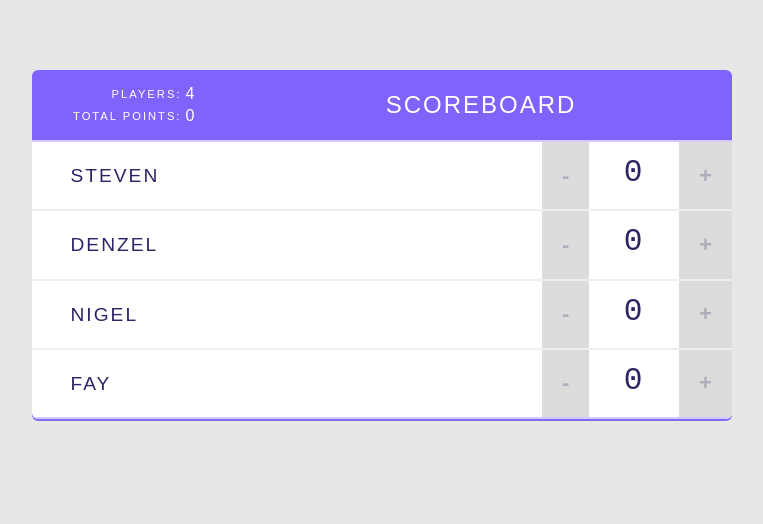
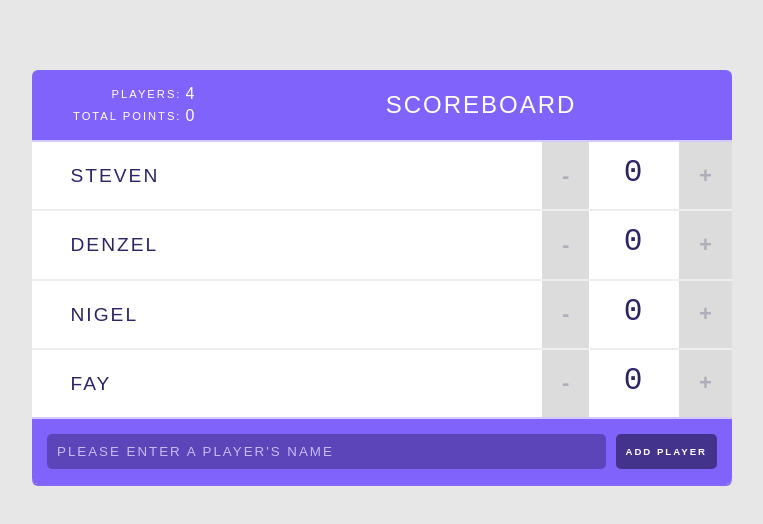
Before and after one commit to Teatoller/skoreboard, a React (Create React App) app: page / in a window 1280 px wide. Shown: the top 524 px of the page, without its empty margins (258-1021 px from the left). Built offline with nearby package versions, Linux system fonts and the light colour scheme.

Commit message:
(Add Player): Implement form to add player
- create add player class component
- add form element
- add button
- add form component to App
- add event listener to form input change

[Starts #006]

```diff
--- /dev/null
+++ b/src/components/AddPlayerForm.js
@@ -0,0 +1,33 @@
+import React, { Component } from "react";
+
+class AddPlayerForm extends Component {
+  constructor() {
+    super();
+    this.state = {
+      value: ""
+    };
+    this.handleValueChange = this.handleValueChange.bind(this);
+  }
+
+  handleValueChange = e => {
+    this.setState({ value: e.target.value });
+  };
+
+  render() {
+    console.log(this.state.value);
+    return (
+      <form>
+        <input
+          type="text"
+          value={this.state.value}
+          onChange={this.handleValueChange}
+          placeholder="Please enter a player's name"
+        />
+
+        <input type="submit" value="Add Player" />
+      </form>
+    );
+  }
+}
+
+export default AddPlayerForm;
--- a/src/components/App.js
+++ b/src/components/App.js
@@ -1,9 +1,12 @@
 import React, { Component } from "react";
 import Header from "./Header";
 import Player from "./Player";
+import AddPlayerForm from "./AddPlayerForm";
 
 class App extends Component {
-  state = {
+  constructor() {
+    super();
+    this.state = {
       players: [
         {
           name: "Steven",
@@ -27,6 +30,7 @@
         }
       ]
     };
+  }
 
   handleScoreChange = (index, delta) => {
     this.setState(prevState => ({
@@ -64,6 +68,8 @@
             removePlayer={this.handleRemovePlayer}
           />
         ))}
+
+        <AddPlayerForm />
       </div>
     );
   }
```
Lines whose indentation alone changed are shown as unchanged.
